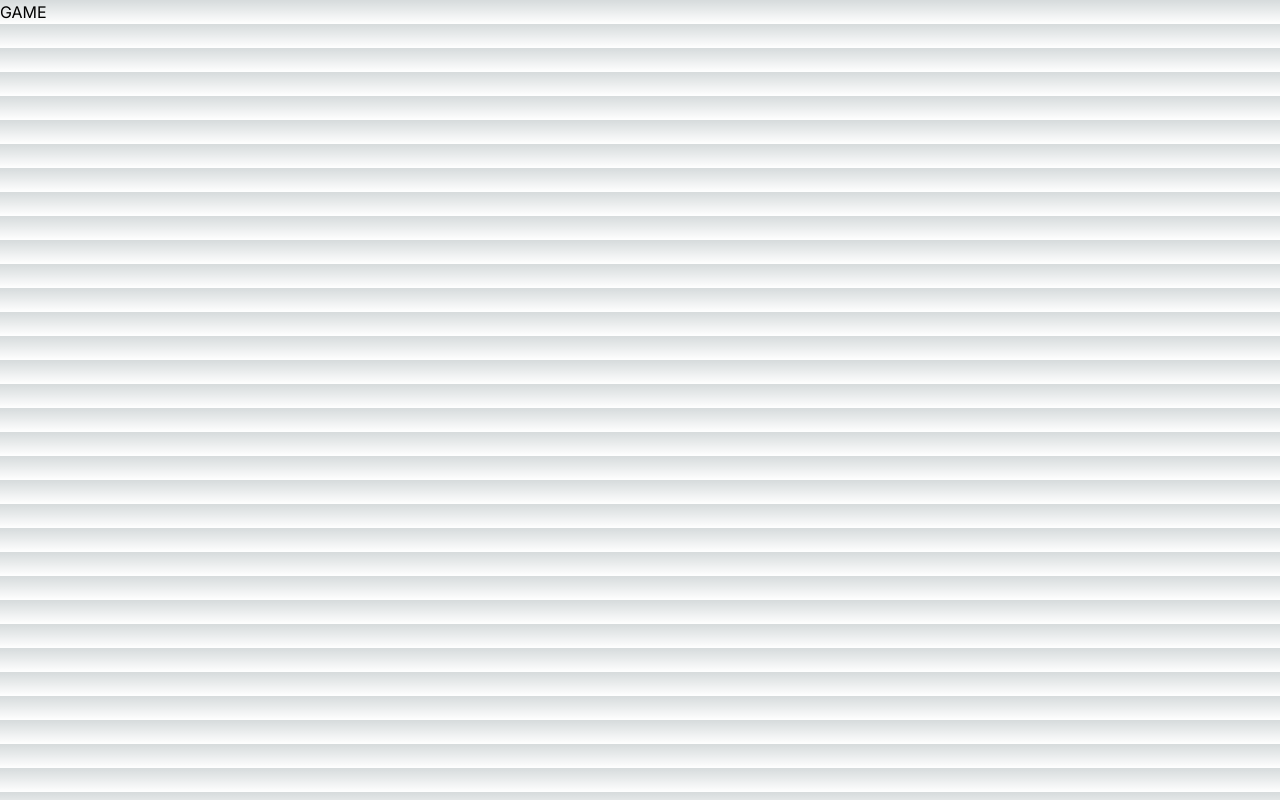
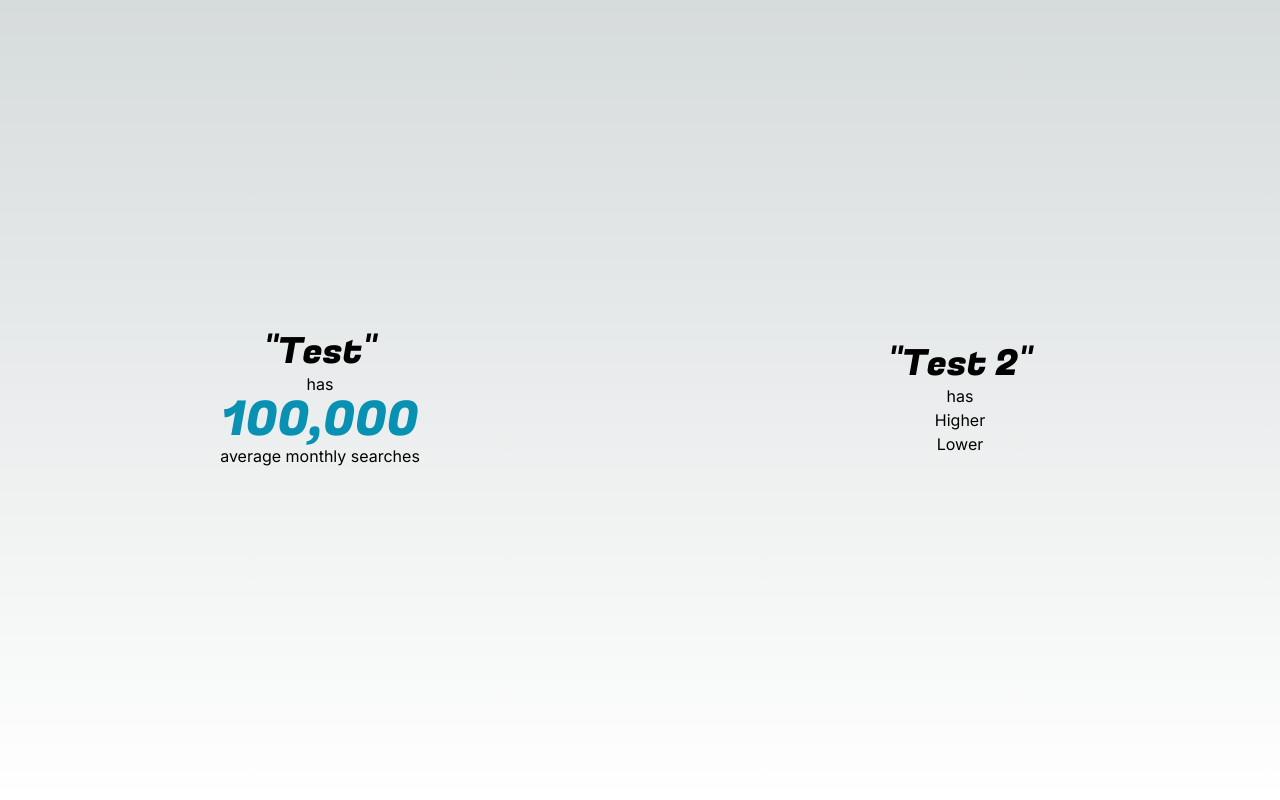
Before and after one commit to 43Goose/higher-lower-nhl, a Next.js app: page /classic in a window 1280 px wide. Built offline with nearby package versions, Linux system fonts and the light colour scheme.

Commit message:
basic game layout

```diff
--- a/app/classic/page.tsx
+++ b/app/classic/page.tsx
@@ -1,7 +1,10 @@
+import PlayerCard from "../ui/PlayerCard";
+
 export default function CLASSIC() {
     return(
-        <div>
-            <h1>GAME</h1>
+        <div className="h-screen w-full flex flex-row">
+            <PlayerCard title="Test" stat={100000} picture="a" type="comparable" />
+            <PlayerCard title="Test 2" stat={150000} picture="b" type="compared" />
         </div>
     );
 }
--- a/app/layout.tsx
+++ b/app/layout.tsx
@@ -1,8 +1,6 @@
 import type { Metadata } from "next";
-import { Inter } from "next/font/google";
+import { inter } from '@/app/ui/fonts';
 import "./globals.css";
-
-const inter = Inter({ subsets: ["latin"] });
 
 export const metadata: Metadata = {
   title: "Higher Lower NHL",
@@ -16,7 +14,7 @@ export default function RootLayout({
 }>) {
   return (
     <html lang="en">
-      <body className={inter.className}>{children}</body>
+      <body className={`${inter.className} antialiased`}>{children}</body>
     </html>
   );
 }
--- a/app/page.tsx
+++ b/app/page.tsx
@@ -8,8 +8,8 @@ export default function Home() {
         <h2 className="my-4">Who has better stats?</h2>
         <p className="my-4 text-center">A clone of the popular Higher Lower game by Gabritrav01 that uses NHL player stats instead of google searches.</p>
         <div className="flex flex-row w-full items-center justify-center">
-          <a href="/classic" className="flex justify-center items-center m-4 w-32 h-14 bg-cyan-700 rounded-full">CLASSIC</a>
-          <a href="/classic" className="flex justify-center items-center m-4 w-32 h-14 bg-cyan-700 rounded-full">GOALS</a>
+          <a href="/classic" className="flex justify-center items-center m-4 w-32 h-14 bg-cyan-600 rounded-full">CLASSIC</a>
+          <a href="/classic" className="flex justify-center items-center m-4 w-32 h-14 bg-cyan-600 rounded-full">GOALS</a>
         </div>
       </div>
     </main>
--- /dev/null
+++ b/app/ui/PlayerCard.tsx
@@ -0,0 +1,39 @@
+import { fugaz } from "./fonts";
+
+function ComparableBody({ stat }: { stat: number }) {
+    return(
+        <>
+            <p className={`${fugaz.className} text-5xl text-cyan-600`}>{stat.toLocaleString('en-US', {style: 'decimal'})}</p>
+            <p>average monthly searches</p>
+        </>
+    );
+}
+
+function ComparedBody() {
+    return(
+        <>
+            <a className={`higher`}>Higher</a>
+            <a className={`lower`}>Lower</a>
+        </>
+    );
+}
+
+export default function PlayerCard({
+    title,
+    stat,
+    picture,
+    type
+}: {
+    title: string,
+    stat: number,
+    picture: string,
+    type: 'comparable' | 'compared' | 'nextup'
+}) {
+    return (
+        <div className={`${type} flex flex-col justify-center items-center h-full w-1/2`}>
+            <p className={`${fugaz.className} text-4xl`}>"{title}"</p>
+            <p>has</p>
+            {type == 'comparable' ? <ComparableBody stat={stat} /> : type == 'compared' ? <ComparedBody /> : null}
+        </div>
+    );
+}
--- /dev/null
+++ b/app/ui/fonts.ts
@@ -0,0 +1,5 @@
+import { Inter } from 'next/font/google';
+import { Fugaz_One } from 'next/font/google';
+
+export const inter = Inter({ subsets: ['latin'] });
+export const fugaz = Fugaz_One({ weight: '400' , subsets: ['latin'] });
```
